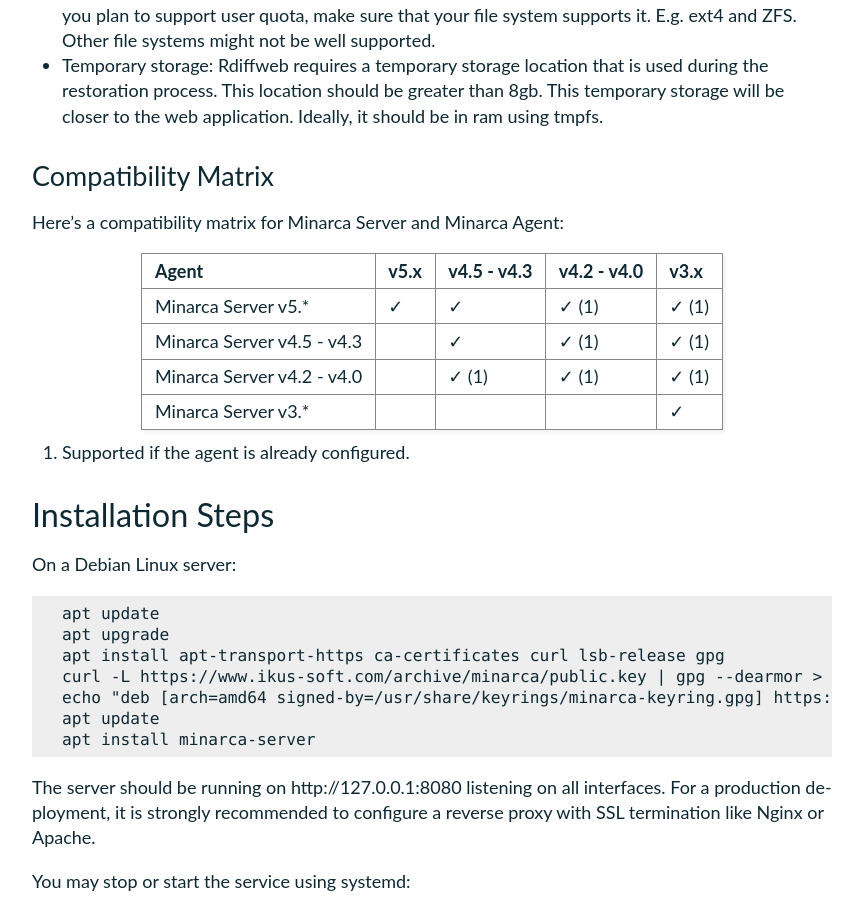
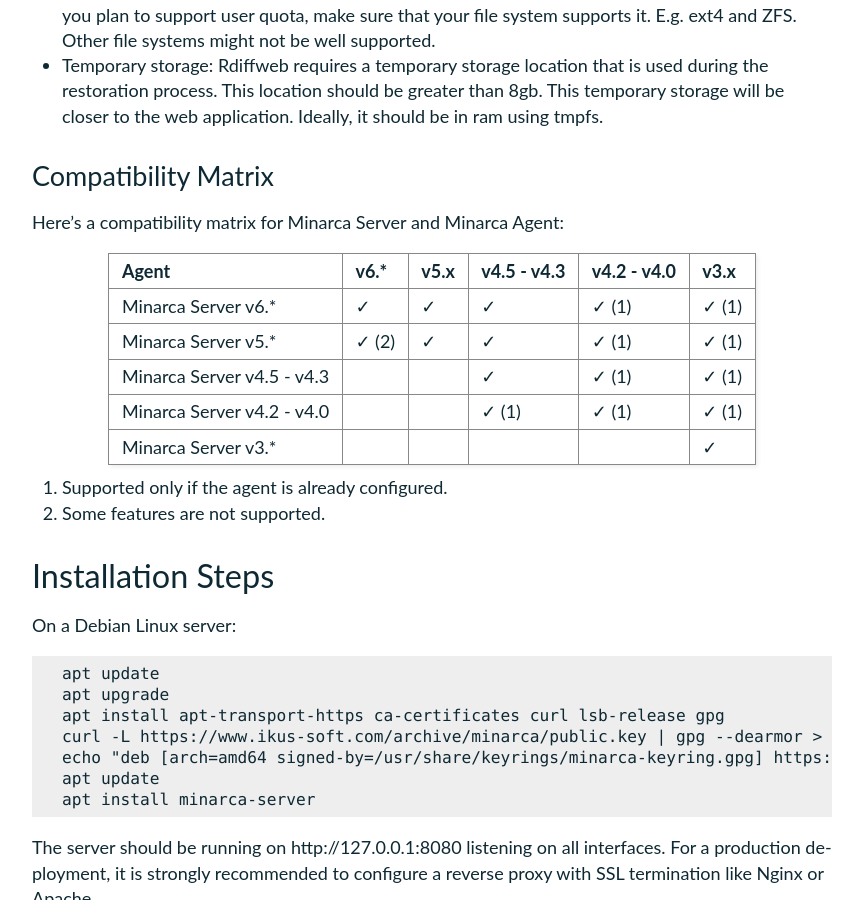
Before and after one commit to ikus060/minarca, a Sphinx documentation site: the page built from doc/installation.md, in a window 1280 px wide and 900 px high, scrolled down 1004 px. Shown: the whole window, without its empty margins (273-1136 px from the left). Built offline with Sphinx 7.4.7, drawn with Linux system fonts in a browser that asks for light colours.

Commit message:
WIP: Add minarcaid authentication

```diff
--- a/doc/installation.md
+++ b/doc/installation.md
@@ -31,14 +31,16 @@
 
 Here's a compatibility matrix for Minarca Server and Minarca Agent:
 
-| Agent                      | v5.x | v4.5 - v4.3 | v4.2 - v4.0 | v3.x |
-| -------------------------- | ---- | ----------- | ----------- | ---- |
-| Minarca Server v5.*        | ✓    | ✓           | ✓ (1)       | ✓ (1)|
-| Minarca Server v4.5 - v4.3 |      | ✓           | ✓ (1)       | ✓ (1)|
-| Minarca Server v4.2 - v4.0 |      | ✓ (1)       | ✓ (1)       | ✓ (1)|
-| Minarca Server v3.*        |      |             |             | ✓    |
+| Agent                      | v6.* | v5.x | v4.5 - v4.3 | v4.2 - v4.0 | v3.x |
+| -------------------------- | ---- | ---- | ----------- | ----------- | ---- |
+| Minarca Server v6.*        | ✓    | ✓    | ✓           | ✓ (1)       | ✓ (1)|
+| Minarca Server v5.*        | ✓ (2)| ✓    | ✓           | ✓ (1)       | ✓ (1)|
+| Minarca Server v4.5 - v4.3 |      |      | ✓           | ✓ (1)       | ✓ (1)|
+| Minarca Server v4.2 - v4.0 |      |      | ✓ (1)       | ✓ (1)       | ✓ (1)|
+| Minarca Server v3.*        |      |      |             |             | ✓    |
 
-1. Supported if the agent is already configured.
+1. Supported only if the agent is already configured.
+2. Some features are not supported.
 
 ## Installation Steps
 
```
